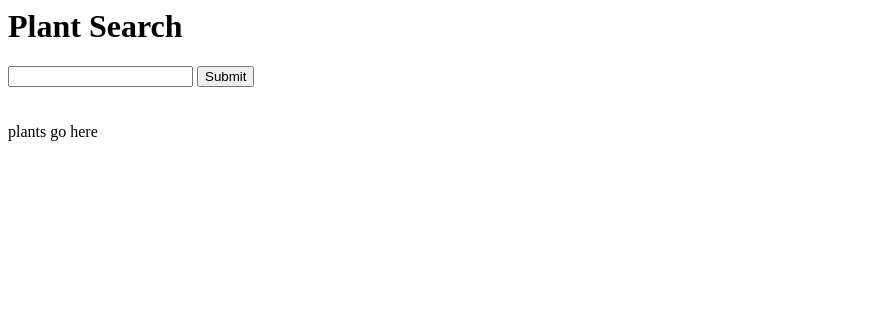
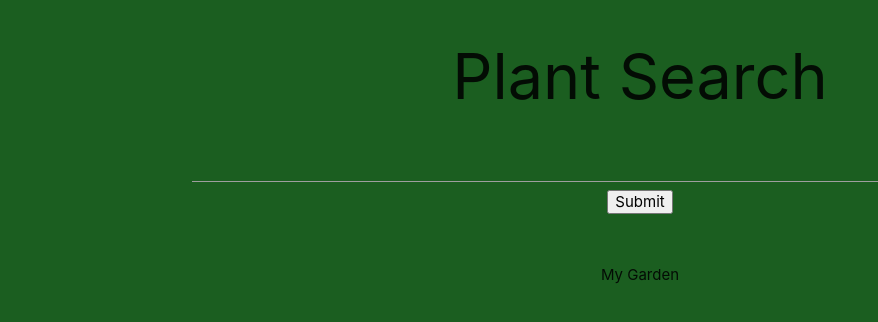
Before and after one commit to gxnther/phase-1-project, a plain HTML site: page index.html in a window 1280 px wide. Shown: the whole page, without its empty margins (0-878 px from the left). Drawn offline with nearby package versions, Linux system fonts and the light colour scheme.

Commit message:
Added CSS styling

```diff
--- a/index.html
+++ b/index.html
@@ -4,13 +4,18 @@
   <meta charset='UTF-8' />
   <meta name='viewport' content='width=device-width, initial-scale=1.0' />
   <meta http-equiv='X-UA-Compatible' content='ie=edge' />
-  <title>Document</title>
+  <!-- Compiled and minified CSS -->
+  <link rel="stylesheet" href="https://cdnjs.cloudflare.com/ajax/libs/materialize/1.0.0/css/materialize.min.css">
+
+  <!-- Compiled and minified JavaScript -->
+  <script src="https://cdnjs.cloudflare.com/ajax/libs/materialize/1.0.0/js/materialize.min.js"></script>
+  <title>Garden Planner</title>
   <link rel='stylesheet' href='index.css' />
   <script src='index.js'></script>
 </head>
 
-<body>
-  <div id="main">
+<body class ="green darken-4" >
+  <div id="main" class="center-align container">
     <h1>Plant Search</h2>
 
       <form id="plant-search">
@@ -32,7 +37,7 @@
 
       </div>
       <div id="garden-section">
-        <p>plants go here</p>
+        <p>My Garden</p>
         <ul id="gardenPlants">
 
         </ul>
```
